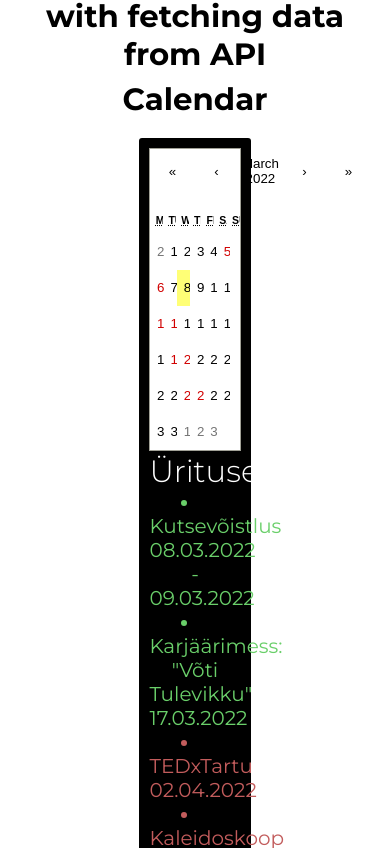
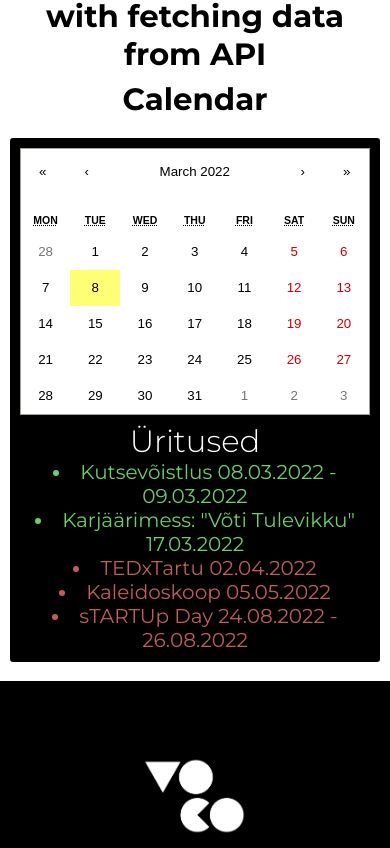
Before and after one commit to Christo-IV/test-react, a React (Create React App) app: page / in a window 390 px wide. Shown: the part 1756-2604 px from the top of the page. Built offline with nearby package versions, Linux system fonts and the light colour scheme; no server answers.

Commit message:
Minor  mobile support fixes

```diff
--- a/src/components/CalendarReturn.js
+++ b/src/components/CalendarReturn.js
@@ -37,4 +37,9 @@ import "./css/Events.css";
   background-color: var(--txt-color);
   padding: 10px;
   border-radius: 3px;
+  @media (max-width:500px) {
+      max-width: 100%;
+  }
+
+
 `;
```
